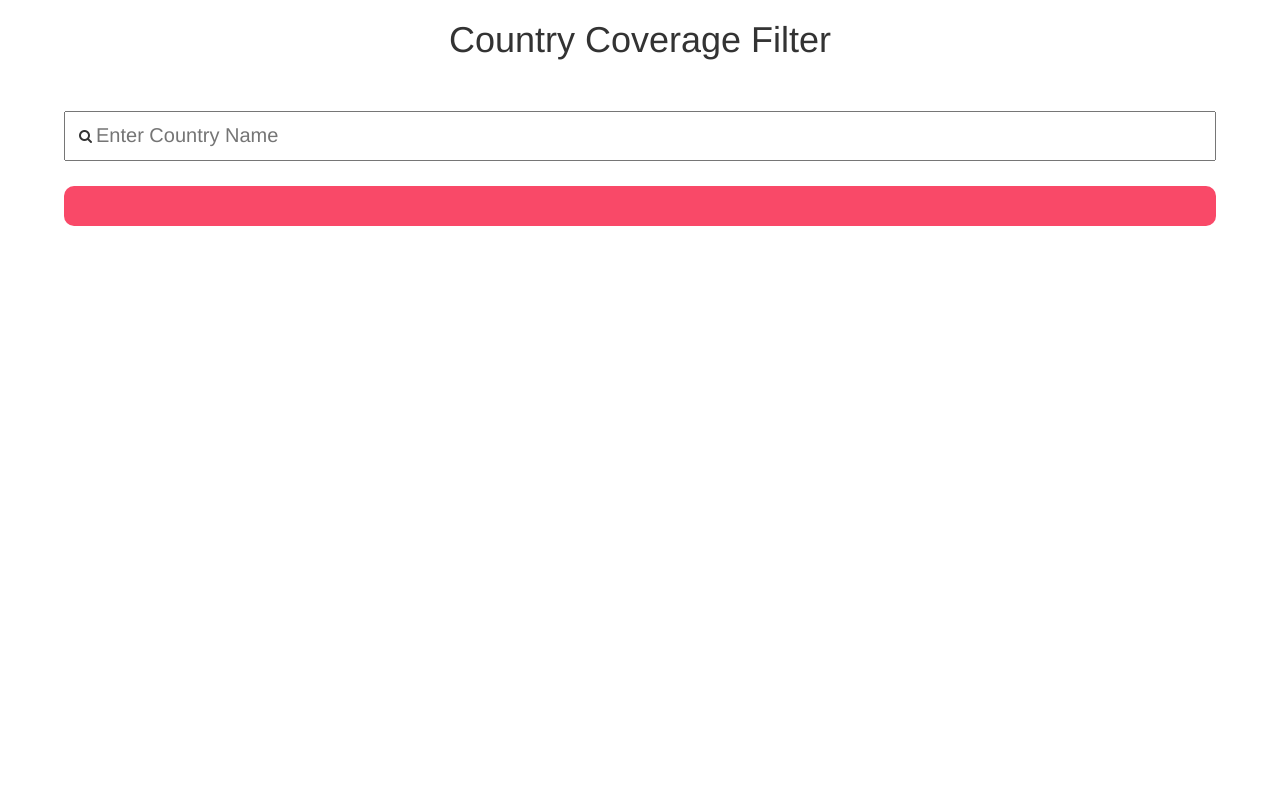
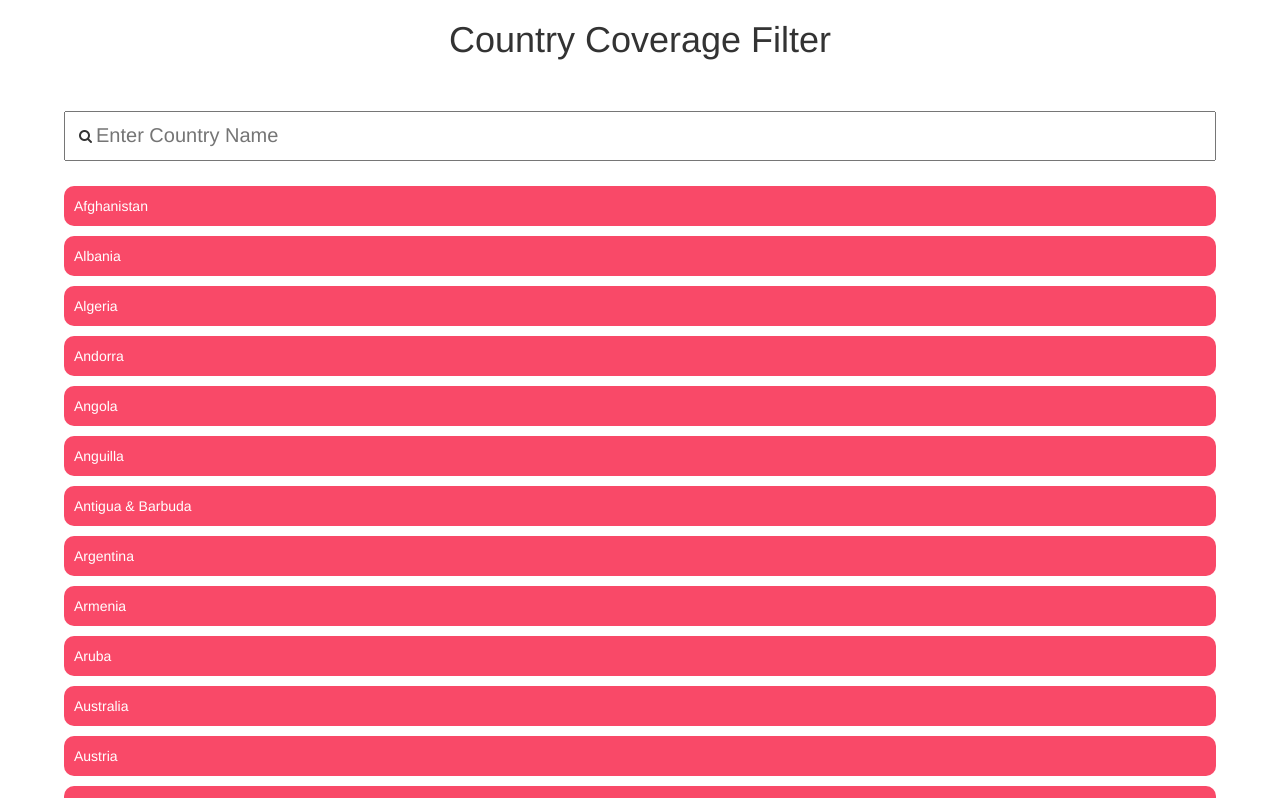
Before and after one commit to VladKozlov368/country-coverage-filter, an Angular app in the folder ikydz-angular-test/: page / in a window 1280 px wide. Shown: the top 798 px of the page. Built offline with nearby package versions, Linux system fonts and the light colour scheme.

Commit message:
feat(list.component): added filter of countries and display them to the user on the screen.

```diff
--- a/ikydz-angular-test/src/app/components/list/list.component.html
+++ b/ikydz-angular-test/src/app/components/list/list.component.html
@@ -1,6 +1,5 @@
-<!-- display search results here -->
 <ol>
-  <li>
-
+  <li *ngFor="let country of searchCountriesList">
+    {{country}}
   </li>
 </ol>
--- a/ikydz-angular-test/src/app/components/list/list.component.ts
+++ b/ikydz-angular-test/src/app/components/list/list.component.ts
@@ -1,7 +1,6 @@
 import { Component, OnInit } from '@angular/core';
 import { DataService } from '../../services/data.service';
-
-const DEFAULT_SEARCH_STRING = '';
+import { DEFAULT_SEARCH_STRING, UtilsService } from '../../services/utils.service';
 
 @Component({
   selector: 'app-list-component',
@@ -33,14 +32,13 @@ export class ListComponent implements OnInit {
   // add the countries to be shown to this array
   public searchCountriesList: string[] = [];
 
-  constructor(private service: DataService,
-  ) {
+  constructor(private service: DataService) {
   }
 
   public ngOnInit(): void {
-    this.service.currentCountryName.subscribe((name: string) => {
-      // complete this function which searches the countries and adds them to searchCountriesList
-      // the search criteria: country must start with the entered string, case INSENSITIVE
+    this.service.currentCountryName.subscribe(async (name: string) => {
+      this.searchString = name;
+      this.searchCountriesList = this.countries.filter(UtilsService.filterNames(name));
     });
   }
 }
```
